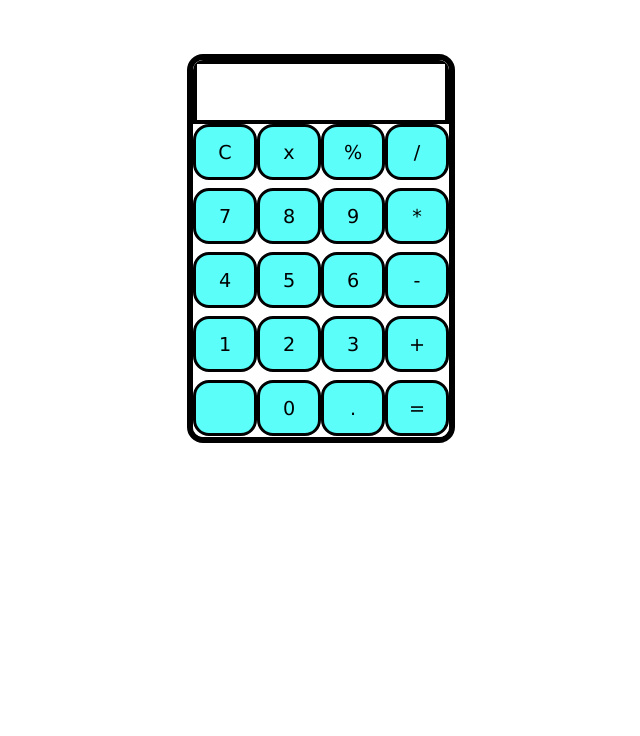
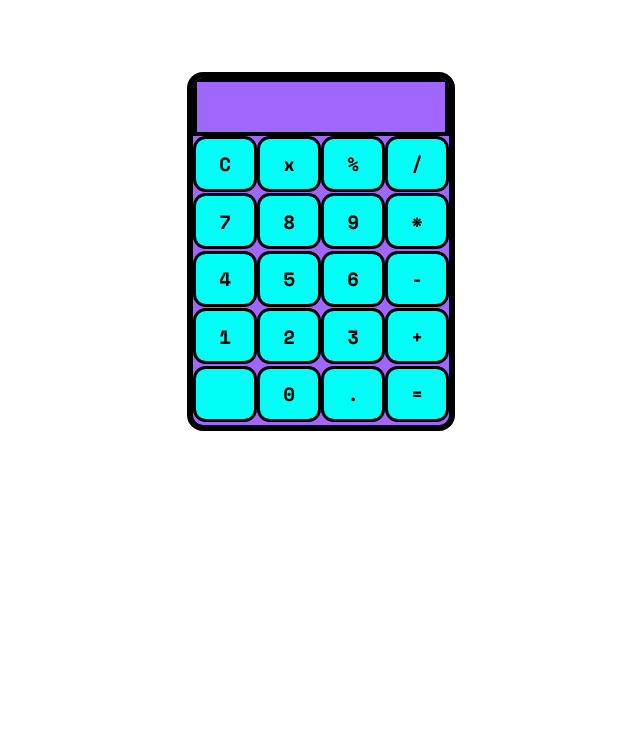
Before and after one commit to supernova147/Calculator, a plain HTML site: page index.html in a window 1280 px wide. Shown: the part 64-800 px from the top of the page, without its empty margins (319-959 px from the left). Drawn offline with nearby package versions, Linux system fonts and the light colour scheme; a web font is replaced by a local one.

Commit message:
[CHECKPOINT]--- Visual changes added. Font changes, buttons now glow when you hover.

```diff
--- a/index.html
+++ b/index.html
@@ -5,6 +5,9 @@
     <meta name="viewport" content="width=device-width, initial-scale=1.0">
     <title>Calculator</title>
     <link rel="stylesheet" href="style.css">
+    <link rel="preconnect" href="https://fonts.googleapis.com">
+    <link rel="preconnect" href="https://fonts.gstatic.com" crossorigin>
+    <link href="https://fonts.googleapis.com/css2?family=Bitcount+Prop+Single:wght@100..900&family=Space+Mono:ital,wght@0,400;0,700;1,400;1,700&display=swap" rel="stylesheet">
 </head>
 <body>
     <header>
--- a/style.css
+++ b/style.css
@@ -2,20 +2,32 @@
 * {
     margin: 0;
     padding: 0;
-    font-family: Verdana, Geneva, Tahoma, sans-serif;
-    background-color: rgb(255, 255, 255);
+    font-family: "Space Mono", monospace;
+    font-weight: 400;
+    font-style: normal;
     z-index: relative;
     z-index: 1;
 }
 /* Grid was used to layout the buttons. */
+
+h1 {
+    color: purple;
+    font-weight: 500;
+}
+
+p {
+    font-weight: 600;
+}
+
 .button_layout {
     display: grid;
     grid-template-columns: 4rem 4rem 4rem 4rem;
-    grid-template-rows: 4rem 4rem 4rem 4rem 4rem;
-    margin-top: 5rem;
+    grid-template-rows: 3.6rem 3.6rem 3.6rem 3.6rem 3.6rem;
+    margin-top: 5.5rem;
     border: solid black 0.4rem;
     border-radius: 1rem;
     overflow: hidden;
+    background-color: rgb(159, 103, 251);
 }
 
 .cal_display {
@@ -33,11 +45,13 @@
     grid-column-start: 2;
     grid-column-end: 5;
     overflow: hidden;
+    font-weight: 600;
 }
 
 .cal_buttons:hover {
     background-color: rgb(84, 22, 209);
     transform: scale(1.05);
+    box-shadow: 0 0 3rem rgba(84, 22, 209, 1);
 }
 
 .cal_display {
@@ -45,16 +59,15 @@
 }
 
 .cal_buttons {
-    background-color: #5bfef9;
+    background-color: #00fff7;
     color: black;
     cursor: pointer;
     width: 4rem;
     height: 3.5rem;
     font-size: 1.2rem;
     border: solid black 0.2rem;
-    border-radius: 1rem;
+    border-radius: 0.8rem;
     align-items: center;
-    overflow: hidden;
 }
 
 header {
```
